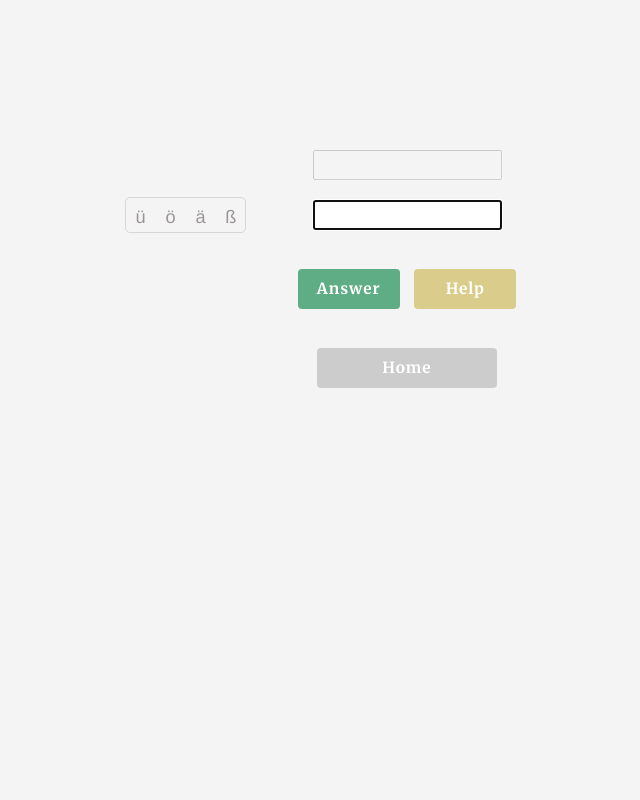
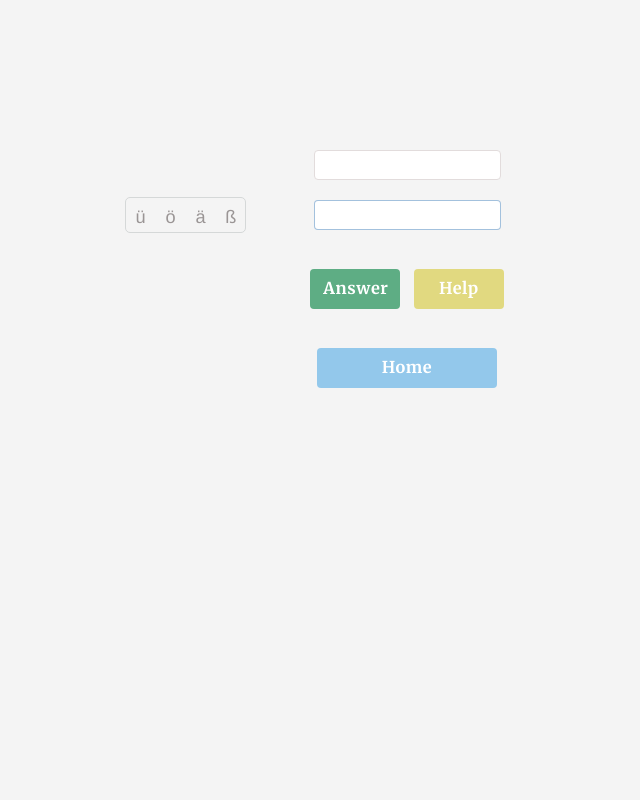
Before and after one commit to IvanNikolaychuk/GermanDictionary, a Java web app: page /src/main/webapp/jsp/training.jsp in a window 1280 px wide. Shown: the part 98-898 px from the top of the page, without its empty margins (233-873 px from the left). Run offline with Tomcat 11, a stand-in JSP engine, Linux system fonts and the light colour scheme; some libraries are stand-ins or nearby versions.

Commit message:
[Design refactored] - Refactored design on training page - Changed filename "helper-chars..." -> "german-chars..." - Added logic of clicking on german-chars. - Fixed a small bug: after clicking to a char, focusing on ger-field

```diff
--- a/web/src/main/webapp/jsp/training.jsp
+++ b/web/src/main/webapp/jsp/training.jsp
@@ -7,11 +7,11 @@
 
     <link href="../static/css/bootstrap-theme.css" rel="stylesheet"/>
     <link href="../static/css/bootstrap.css" rel="stylesheet"/>
-    <link href="../static/css/helper-chars.css" rel="stylesheet"/>
+    <link href="../static/css/german-chars-keyboard.css" rel="stylesheet"/>
     <link href="../static/css/training.css" rel="stylesheet"/>
 
     <script src="//code.jquery.com/jquery-1.11.3.min.js"></script>
-    <script src="../static/js/helper-chars.js"></script>
+    <script src="../static/js/german-chars-keyboard.js"></script>
     <script src="../static/js/bootstrap.js"></script>
     <script src="../static/js/training.js"></script>
     <link href='https://fonts.googleapis.com/css?family=Merriweather:700' rel='stylesheet' type='text/css'>
--- a/web/src/main/webapp/jsp/words.jsp
+++ b/web/src/main/webapp/jsp/words.jsp
@@ -6,11 +6,11 @@
     <link href="../static/css/bootstrap-theme.css" rel="stylesheet"/>
     <link href="../static/css/bootstrap.css" rel="stylesheet"/>
     <link href="../static/css/words.css" rel="stylesheet"/>
-    <link href="../static/css/helper-chars.css" rel="stylesheet"/>
+    <link href="../static/css/german-chars-keyboard.css" rel="stylesheet"/>
 
     <script src="//code.jquery.com/jquery-1.11.3.min.js"></script>
     <script src="../static/js/bootstrap.js"></script>
-    <script src="../static/js/helper-chars.js"></script>
+    <script src="../static/js/german-chars-keyboard.js"></script>
     <script src="../static/js/words.js"></script>
     <title>Words</title>
 </head>
--- a/web/src/main/webapp/static/css/training.css
+++ b/web/src/main/webapp/static/css/training.css
@@ -15,37 +15,51 @@ input[type="text"]{
     text-align: center;
 }
 
+input[type="text"]{
+    height: 30px;
+    text-align: center;
+    border-radius:4px;
+    border:1px solid #E2DCDC;
+    background:#fff;
+}
+
+input[type="text"]:focus{
+    outline: none;
+    border: 1px solid rgba(85, 140, 193, 0.54);
+}
+
+
 .btn{
     margin-top: 1.5%;
     margin-right: 0.4%;
     margin-left: 0.4%;
     color:#fff;
-    font-size: 1.1em !important;
-    font-weight: bold!important;
-    letter-spacing: 1px;
     outline: none;
-    width: 8%;
+    width: 7%;
     height: 40px;
+    font-size: 1.17em !important;
+    font-weight: 600 !important;
+    letter-spacing: 0.6px;
     font-family: 'Merriweather', serif;
+
 }
 
 .home-btn{
     margin-top: 3%;
     width:14%;
-    background: #CCCCCC;
-
+    background: rgba(128, 192, 234, 0.83);
 }
 
 .home-btn:hover{
-    background: #89AB92;
+    background: rgb(93, 191, 255);
 }
 
 .help-btn{
-    background: #DACC8A;
+    background: rgba(216, 205, 72, 0.67);
 }
 
 .help-btn:hover{
-    background: #D3BB4C;
+    background: rgb(216, 205, 72);
 }
 
 .answer-btn{
```
Also changed, not shown: web/src/main/webapp/static/js/german-chars-keyboard.js (added, +9 -0 lines), web/src/main/webapp/static/css/german-chars-keyboard.css (renamed from web/src/main/webapp/static/css/helper-chars.css).
